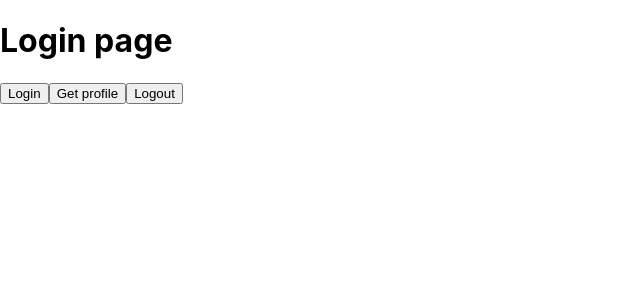
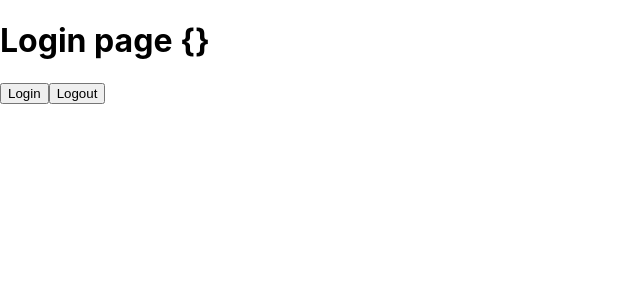
Before and after one commit to nghinguyenzero/portfolio-zero-next, a Next.js app: page /login in a window 1280 px wide. Shown: the top 300 px of the page, without its empty margins (0-640 px from the left). Built offline with nearby package versions, Linux system fonts and the light colour scheme.

Commit message:
hooks Auth get profiles

```diff
--- /dev/null
+++ b/hooks/index.ts
@@ -0,0 +1 @@
+export * from './use-auth'
--- /dev/null
+++ b/hooks/use-auth.ts
@@ -0,0 +1,30 @@
+import useSWR from "swr";
+import { PublicConfiguration } from "swr/_internal";
+import { authApi } from "../api-client";
+
+export function useAuth (options?: Partial<PublicConfiguration>) {
+
+    const { data: profile, error, mutate} = useSWR('/profile', {
+        delupingInterval: 60*60*1000,
+        revalidateOnFocus: true,
+        ...options
+    })
+
+    async function login() {
+        await authApi.login({
+            username: "nghinv",
+            password: "nghinv"
+        })
+        await mutate()
+    }
+
+    async function logout() {
+        await authApi.logout()
+        await mutate({}, false)
+    }
+
+    return {
+        profile, error , login, logout
+    }
+
+}
--- a/pages/login.tsx
+++ b/pages/login.tsx
@@ -1,27 +1,31 @@
 import * as React from 'react';
-import { authApi } from "@/api/auth-api";
+import { useAuth } from '../hooks';
 
 export default function LoginPage () {
+
+    const { profile, login, logout} =  useAuth({
+        revalidateOnMount: false,
+    })
     async function handleLoginClick () {
         try {
-            await authApi.login({
-                username: 'nghinv1',
-                password: 'nghinv1',
-            })
+            await login()
+            console.log('redirect to dasboard');
         } catch (error) {
-            console.log('fail to login ', error)
+            console.log('failed to login ', error)
         }
     }
-    async function handleGetProfileClick () {
-        try {
-            await authApi.getProfile()
-        } catch (error) {
-            console.log('fail to get profile ', error)
-        }
-    }
+    // async function handleGetProfileClick () {
+    //     try {
+    //         await authApi.getProfile()
+    //         await logout()
+    //         console.log('redirect to login page');
+    //     } catch (error) {
+    //         console.log('fail to get profile ', error)
+    //     }
+    // }
     async function handleLogoutClick () {
         try {
-            await authApi.logout()
+            await logout()
         } catch (error) {
             console.log('fail to logout ', error)
         }
@@ -29,9 +33,9 @@ export default function LoginPage () {
 
   return (
     <div>
-        <h1>Login page</h1>
+        <h1>Login page {JSON.stringify(profile || {}, null, 4)}</h1>
         <button onClick={handleLoginClick}>Login</button>
-        <button onClick={handleGetProfileClick}>Get profile</button>
+        {/* <button onClick={handleGetProfileClick}>Get profile</button> */}
         <button onClick={handleLogoutClick}>Logout</button>
     </div>
   );
```
